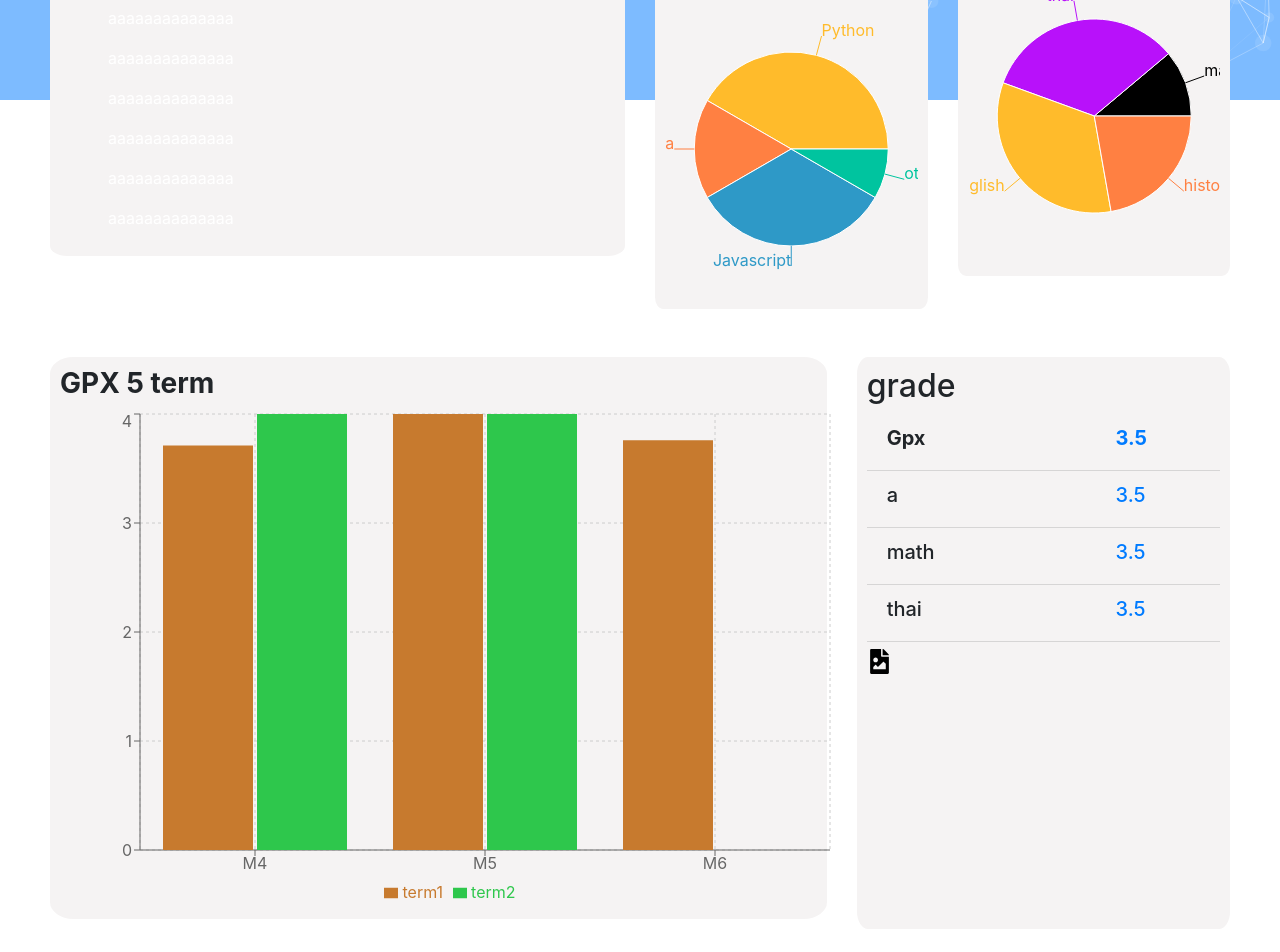
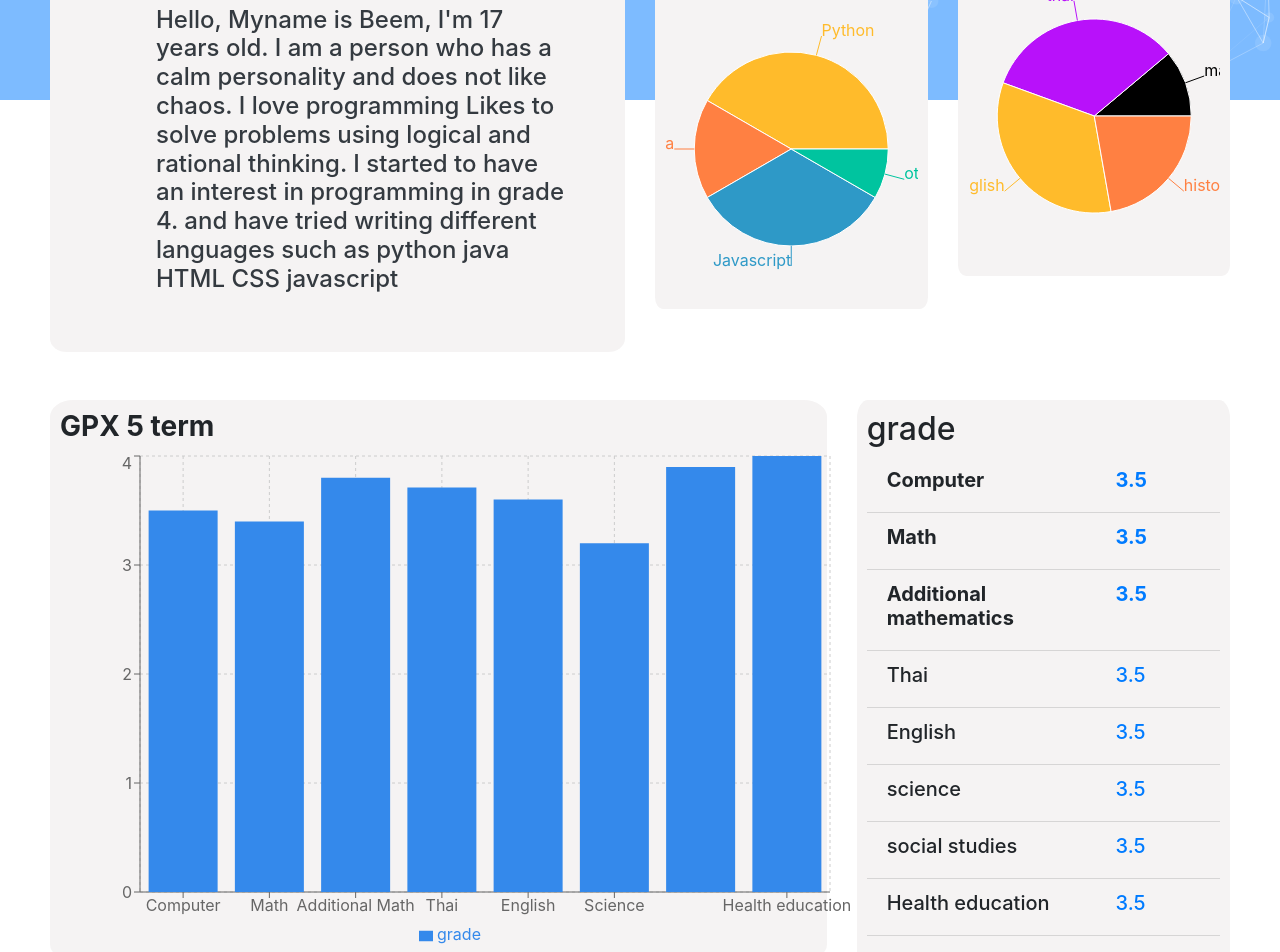
Before and after one commit to beem10101/porfolio, a React (Create React App) app: page /Aboutme in a window 1280 px wide. Shown: the part 700-1652 px from the top of the page. Built offline with nearby package versions, Linux system fonts and the light colour scheme.

Commit message:
2/10/22 12:26

```diff
--- a/src/App.css
+++ b/src/App.css
@@ -131,7 +131,7 @@
 .banner-section {
   padding: 80px;
   min-height: 60px;
-  background-color: var(--primary-gray);
+  background-color: var(--primary-white-gray);
   border-radius: 10%;
 }
 
@@ -152,7 +152,7 @@
 
 .typed-name {
   font-size: 3rem;
-  color: var(--primary-white);
+  color: var(--primary-dark);
   border: 1px solid white;
   display: inline-block;
 }
--- a/src/components/Aboutme.js
+++ b/src/components/Aboutme.js
@@ -85,13 +85,8 @@
             <div class="col-6">
               <div className='banner-about' data-aos='fade-left'>
                 <h3><b>About</b></h3>
-                <div class='mt-5 ml-5 text-white'>
-                  <p>aaaaaaaaaaaaaa</p>
-                  <p>aaaaaaaaaaaaaa</p>
-                  <p>aaaaaaaaaaaaaa</p>
-                  <p>aaaaaaaaaaaaaa</p>
-                  <p>aaaaaaaaaaaaaa</p>
-                  <p>aaaaaaaaaaaaaa</p>
+                <div class='mt-5 ml-5 text-dark'>
+                <p class='h4 m-5'>Hello, Myname is Beem, I'm 17 years old. I am a person who has a calm personality and does not like chaos.  I love programming Likes to solve problems using logical and rational thinking. I started to have an interest in programming in grade 4. and have tried writing different languages ​​such as python java HTML CSS javascript </p>
                 </div>
               </div>
             </div>
--- a/src/components/Myproject.js
+++ b/src/components/Myproject.js
@@ -187,15 +187,12 @@
             <div class='col-10'>
               <div class='card' data-aos='zoom-in-up'>
                 <h2>Firebase</h2>
-
-
-                {/* <img class="card-img-top" alt="Card image cap"></img> */}
                 <div class="card-body">
                   <div>
-                  <div id='slides' class='carousel slide' data-ride='carousel'>
+                    <div id='slides2' class='carousel slide' data-ride='carousel'>
                       <ul class='carousel-indicators'>
-                      <li data-target='#slides' data-slide-to='0' class='active'></li>
-                      <li data-target='#slides' data-slide-to='1' ></li>
+                        <li data-target='#slides2' data-slide-to='0' class='active'></li>
+                        <li data-target='#slides2' data-slide-to='1' ></li>
                       </ul>
                       <div class='carousel-inner'>
                         <div className='card-inner'>
@@ -208,7 +205,6 @@
                           <img src={firebase2} width='1000' height='600'></img>
                         </div>
                         <a class='carousel-control-prev'
-                        // href='#slides'
                           role='button'
                           data-slide='prev'>
                           <span class='carousel-control-prev-icon'
@@ -217,7 +213,7 @@
                           <span class='sr-only'>Previous</span>
                         </a>
                         <a class='carousel-control-next'
-                        href='#slides'
+                          href='#slides2'
                           role='button'
                           data-slide='next'>
                           <span class='carousel-control-next-icon'
@@ -229,11 +225,11 @@
                       </div>
                     </div>
                   </div>
+                </div>
+              </div>
             <h5 class="card-title">Card title</h5>
             <p class="card-text">create gui to input info with Python Tkinter and write in Excel</p>
             <a class='text-dark' target="_blank" href='https://github.com/beem10101/React_FireBase'><button type="button" class="btn btn-outline-secondary ml-3">source code</button></a>
-                </div>
-              </div>
             </div>
             <div class="col bg-dark">
               <h5>Made with:</h5>
--- a/src/components/aboutme1/Gpx.js
+++ b/src/components/aboutme1/Gpx.js
@@ -11,7 +11,27 @@
       <li class="list-group-item border-top-0 border-left-0 border-right-0 bg-transparent">
           <div class='row'>
             <div class='col-12 col-md-8'>
-              <h5 class='font-weight-bold '> Gpx </h5>
+              <h5 class='font-weight-bold '> Computer </h5>
+            </div>
+            <div class='col-6 col-md-4 text-primary'>
+              <h5 class='font-weight-bold text-primary'> 3.5 </h5>
+            </div>
+          </div>
+        </li>
+      <li class="list-group-item border-top-0 border-left-0 border-right-0 bg-transparent">
+          <div class='row'>
+            <div class='col-12 col-md-8'>
+              <h5 class='font-weight-bold '> Math </h5>
+            </div>
+            <div class='col-6 col-md-4 text-primary'>
+              <h5 class='font-weight-bold text-primary'> 3.5 </h5>
+            </div>
+          </div>
+        </li>
+      <li class="list-group-item border-top-0 border-left-0 border-right-0 bg-transparent">
+          <div class='row'>
+            <div class='col-12 col-md-8'>
+              <h5 class='font-weight-bold '> Additional mathematics </h5>
             </div>
             <div class='col-6 col-md-4 text-primary'>
               <h5 class='font-weight-bold text-primary'> 3.5 </h5>
@@ -21,7 +41,7 @@
         <li class="list-group-item border-top-0 border-left-0 border-right-0 bg-transparent">
           <div class='row'>
             <div class='col-12 col-md-8'>
-              <h5> a </h5>
+              <h5> Thai </h5>
             </div>
             <div class='col-6 col-md-4'>
               <h5 class='text-primary'> 3.5 </h5>
@@ -31,7 +51,7 @@
         <li class="list-group-item border-top-0 border-left-0 border-right-0 bg-transparent">
           <div class='row'>
             <div class='col-12 col-md-8'>
-              <h5> math </h5>
+              <h5> English </h5>
             </div>
             <div class='col-6 col-md-4'>
               <h5 class='text-primary'> 3.5 </h5>
@@ -41,25 +61,38 @@
         <li class="list-group-item border-top-0 border-left-0 border-right-0 bg-transparent">
           <div class='row'>
             <div class='col-12 col-md-8'>
-              <h5> thai </h5>
+              <h5> science </h5>
             </div>
             <div class='col-6 col-md-4'>
               <h5 class='text-primary'> 3.5 </h5>
             </div>
           </div>
         </li>
+        <li class="list-group-item border-top-0 border-left-0 border-right-0 bg-transparent">
+          <div class='row'>
+            <div class='col-12 col-md-8'>
+              <h5> social studies </h5>
+            </div>
+            <div class='col-6 col-md-4'>
+              <h5 class='text-primary'> 3.5 </h5>
+            </div>
+          </div>
+        </li>
+        <li class="list-group-item border-top-0 border-left-0 border-right-0 bg-transparent">
+          <div class='row'>
+            <div class='col-12 col-md-8'>
+              <h5> Health education </h5>
+            </div>
+            <div class='col-6 col-md-4'>
+              <h5 class='text-primary'> 3.5 </h5>
+            </div>
+          </div>
+        </li>
+        <div class='ml-2'>
+        <br/>
         <a className='icon' target='blank'href='https://github.com/beem10101/porfolio'><FaFileImage/></a>
+        </div>
       </ul>
-    <br/>
-    <br/>
-    <br/>
-    <br/>
-    <br/>
-    <br/>
-    <br/>
-    <br/>
-    <br/>
-    <br/>
    {/* </div> */}
    </div>
   )
--- a/src/components/aboutme1/PersonalData.js
+++ b/src/components/aboutme1/PersonalData.js
@@ -11,15 +11,13 @@
     {name:'identity',bgcolor:"#bd19a4",completed:53,type:"ASSERTIVE"}
   ]
   return (
-    // <div class='card'>
-    //   <div class='class-body'>ง
       <div>
         <h3><b>personality</b></h3>
          <div class="row">
             <div class='col-12 col-md-6 mt-5 ml-2'>
             <Radarchart/>
             </div>
-            <div class='col-6 col-md-4 mt-5'>
+            <div class='col-6 col-md-4 m-5'>
                 <ul class="list-group">
                   {testData.map((item,idx) =>(
                     <li class="list-group-item">
@@ -38,7 +36,6 @@
             </div>
          </div>
        </div>
-    // </div>
   )
 }
 
--- a/src/components/chart/Barchart.js
+++ b/src/components/chart/Barchart.js
@@ -5,18 +5,36 @@
 
 const dataBar = [
     {
-      name: 'M4',
-      term1: 3.71,
-      term2: 4.00,
+      subject: 'Computer',
+      grade: 3.5,
     },
     {
-      name: 'M5',
-      term1: 4.00,
-      term2: 4.00,
+      subject: 'Math',
+      grade: 3.4,
     },
     {
-      name: 'M6',
-      term1: 3.76,
+      subject: 'Additional Math',
+      grade: 3.8,
+    },
+    {
+      subject: 'Thai',
+      grade: 3.71,
+    },
+    {
+      subject: 'English',
+      grade: 3.6,
+    },
+    {
+      subject: 'Science',
+      grade: 3.2,
+    },
+    {
+      subject: 'Social',
+      grade: 3.9,
+    },
+    {
+      subject: 'Health education',
+      grade: 4.0,
     },
   ];
 
@@ -37,13 +55,12 @@
             }}
             >
           <CartesianGrid strokeDasharray="3 3" />
-          <XAxis dataKey="name" />
+          <XAxis dataKey="subject" />
           <YAxis domain={[0,4]}/>
           <Tooltip />
           <Legend />
           {/* <Bar dataKey="pv" name='data1' fill="#000000" /> */}
-          <Bar dataKey="term1" fill="#c77a2e" />
-          <Bar dataKey="term2" fill="#2ec74c" />
+          <Bar dataKey="grade" fill="#3489eb" />
           {/* <ReferenceLine y={3.0}  stroke="red" /> */}
         </BarChart>
       </ResponsiveContainer>
```
Lines whose indentation alone changed are shown as unchanged.
